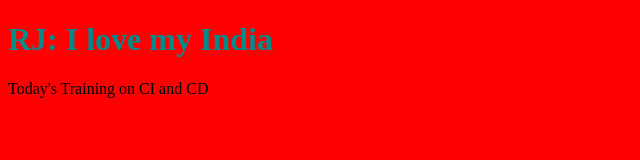
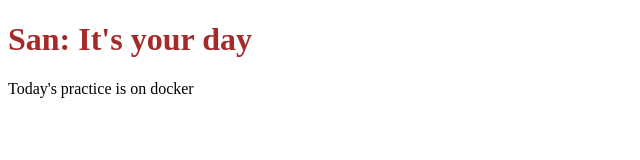
Before and after one commit to santoshkumarsannas/US, a plain HTML site: page Demo-master/WebContent/index.html in a window 1280 px wide. Shown: the whole page, without its empty margins (0-640 px from the left). Drawn offline with Linux system fonts and the light colour scheme.

Commit message:
will change

```diff
--- a/Demo-master/WebContent/index.html
+++ b/Demo-master/WebContent/index.html
@@ -4,14 +4,14 @@
 <meta http-equiv="Content-Type" content="text/html; charset=ISO-8859-1">
 <title>Insert title here</title>
 <style>
-body {background-color: red;}
-h1   {color: darkcyan;}
+body {background-color: white;}
+h1   {color: brown;}
 p    {color: black;}
 </style>
 
 </head>
 <body>
-<h1>RJ: I love my India</h1>
-<p>Today's Training on CI and CD</p>
+<h1>San: It's your day</h1>
+<p>Today's practice is on docker</p>
 </body>
 </html>
```
